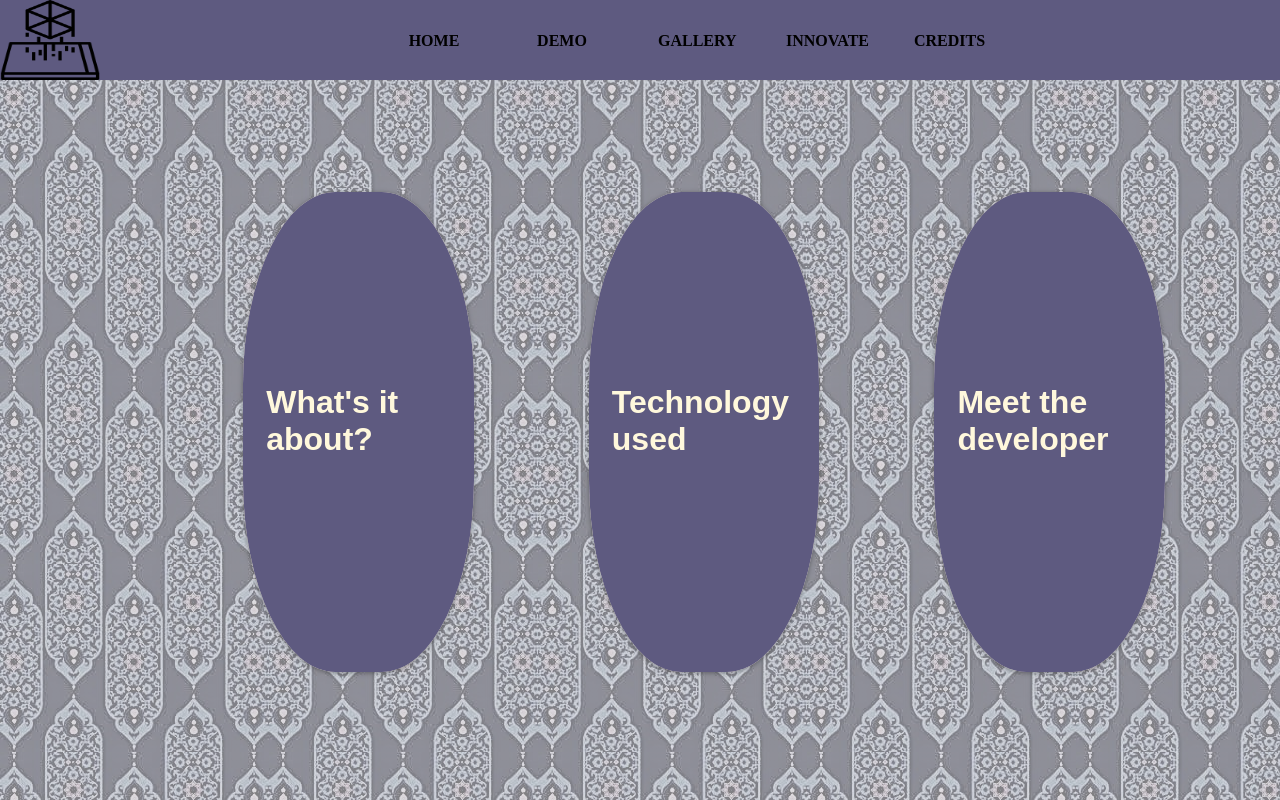
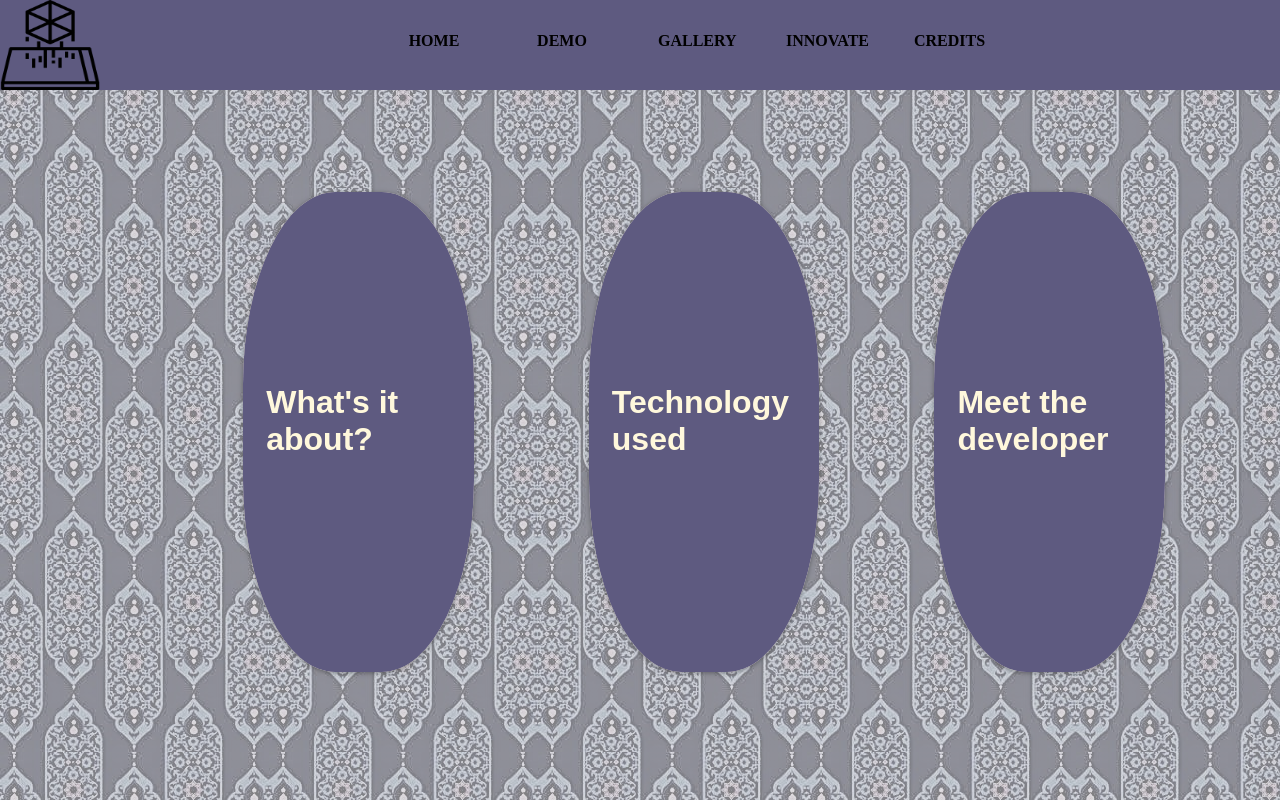
Before and after one commit to marwagaser/AR_IslamicMuseum, an Angular app: page / in a window 1280 px wide. Shown: the top 800 px of the page. Built offline with nearby package versions, Linux system fonts and the light colour scheme; what ng-animate-scroll would draw is missing.

Commit message:
feat: made header height fixed

```diff
--- a/src/app/header/header.component.css
+++ b/src/app/header/header.component.css
@@ -2,7 +2,7 @@
   display: flex;
   flex-direction: row;
   background-color: #5e5a80;
-  height: 10vh;
+  height: 90px;
   width: 100vw;
   position: fixed;
   z-index: 1;
```
